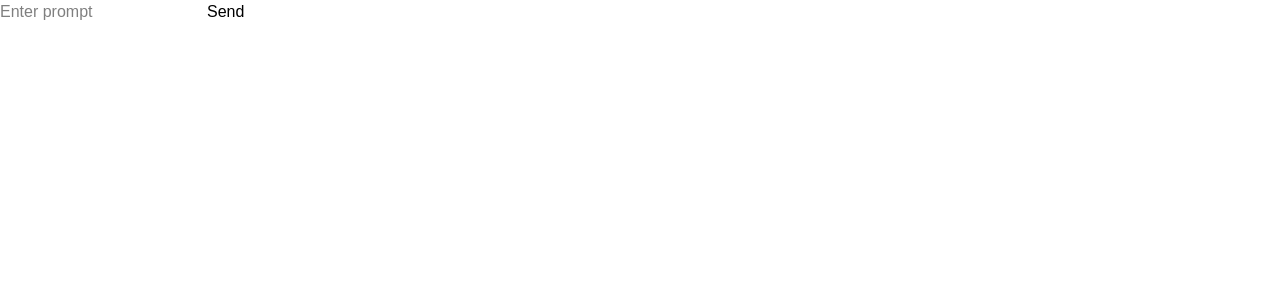
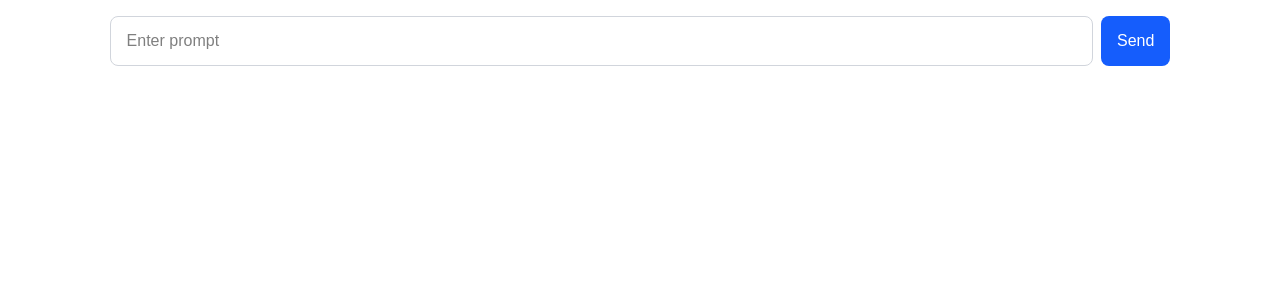
Before and after one commit to ahmed-abdulhuy/construction-documentation-agent, a Next.js app in the folder frontend/: page / in a window 1280 px wide. Shown: the top 300 px of the page. Built offline with nearby package versions, Linux system fonts and the light colour scheme.

Commit message:
Clean out component and add styling

```diff
--- a/frontend/src/app/components/prompt-bar/prompt-bar.js
+++ b/frontend/src/app/components/prompt-bar/prompt-bar.js
@@ -1,29 +1,41 @@
 import { useState } from "react";
 
 
+/**
+ * Submit a prompt, fetch the response from the server, and set the response state.
+ * @param {(response: string) => void} setResponse - Function to set the response state
+ * @returns {Promise<void>}
+ */
 export default function PromptBar(setResponse) {
     const [prompt, setPrompt] = useState('');
+
+    // fetch the response from the server and set the response state
+
     const handleSubmit = async (e) => {
         e.preventDefault();
         const res = await fetch(`http://localhost:8000/?query=${encodeURIComponent(prompt)}`);
         const data = await res.json();
-        console.log(data);
-        console.log('\n');
-        console.log(typeof(data[0]));
-        console.log('\n');
-        console.log(JSON.parse(data[0]));
         setResponse(JSON.parse(data[0]));
     };
 
     return (
-        <form onSubmit={handleSubmit}>
+        <div className="w-full flex justify-center items-center p-4">
+            <form
+                onSubmit={handleSubmit}
+                className="w-[85%] flex items center gap-2 p-4p bg-white">
                 <input
+                    className="flex-grow border border-gray-300 rounded-lg px-4 py-3 focus:outline-none focus:ring-2 focus-ring-blue-500"
                     type="text"
                     value={prompt}
                     onChange={(e) => setPrompt(e.target.value)}
                     placeholder="Enter prompt"
                 />
-            <button type="submit">Send</button>
+                <button
+                    type="submit"
+                    className="bg-blue-600 text-white px-4 py-2 rounded-lg hover:bg-blue-700 transition"
+                    >Send</button>
             </form>
+        </div>
+
     );
 }
```
Lines whose indentation alone changed are shown as unchanged.
